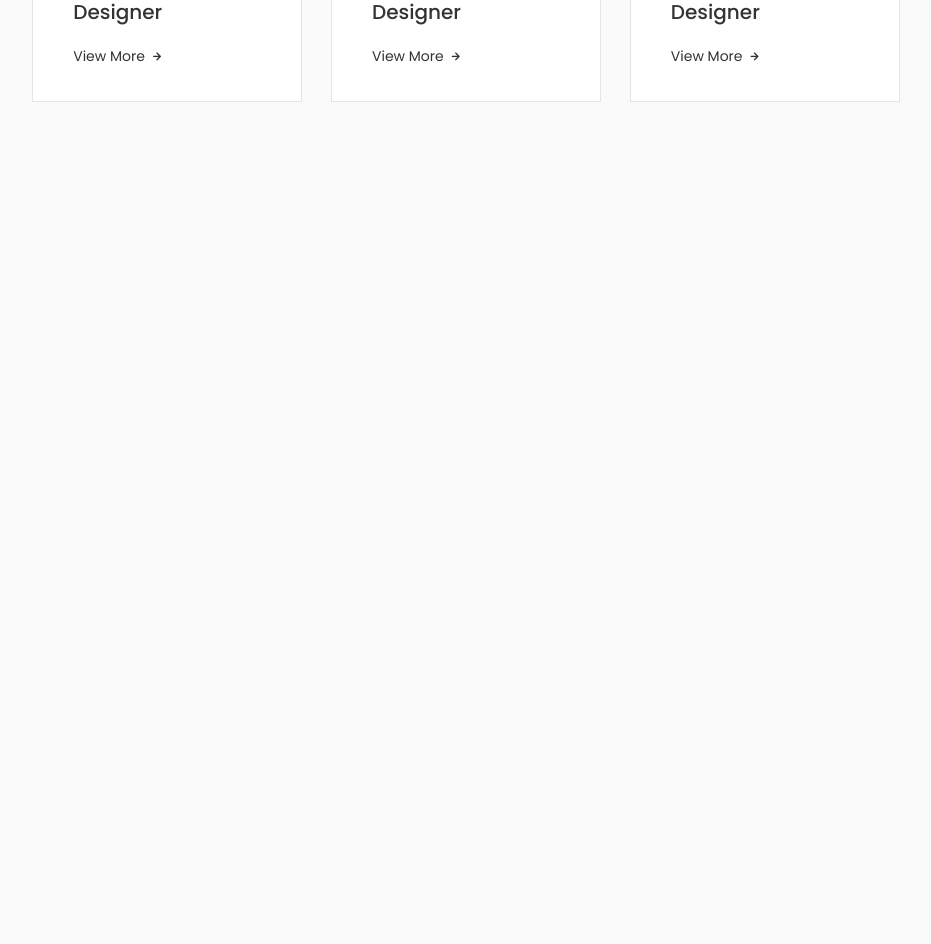
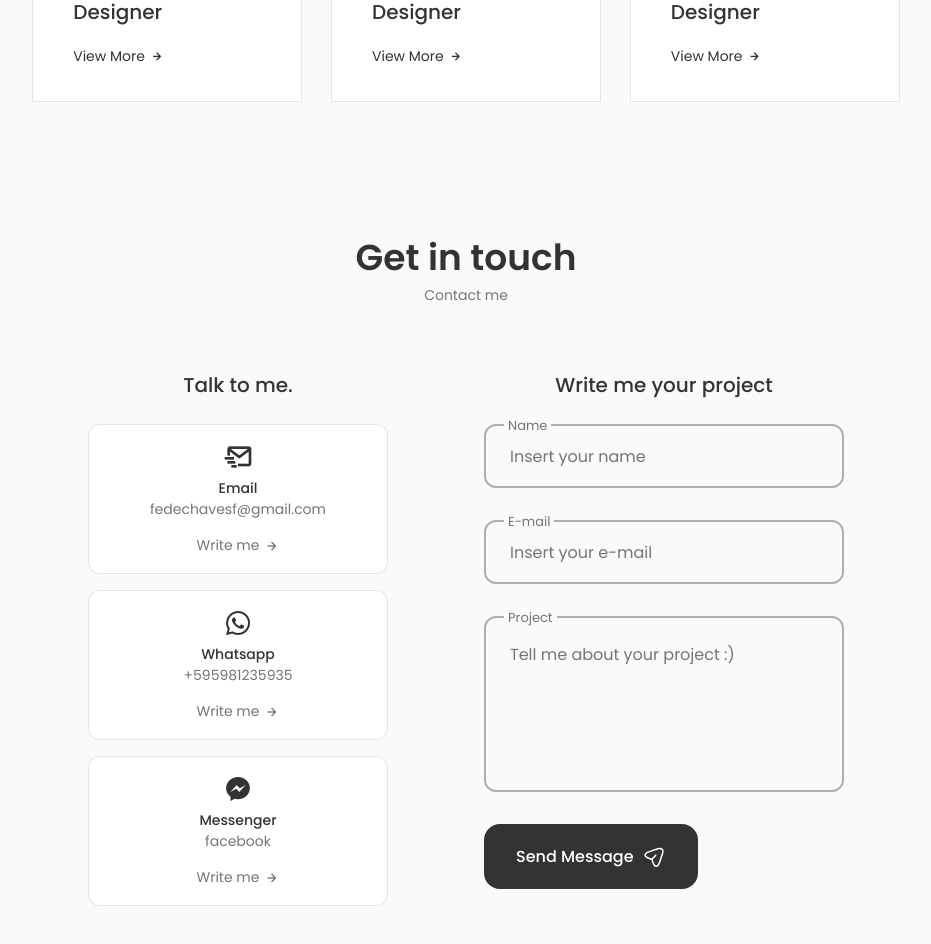
Before and after one commit to fedechaves/new_react_portfolio, a React (Create React App) app: page / in a window 1280 px wide. Shown: the part 2480-3424 px from the top of the page, without its empty margins (174-1105 px from the left). Before the commit the page ends 2614 px from the top, so only its background shows below. Built offline with nearby package versions, Linux system fonts and the light colour scheme.

Commit message:
feat: contact form ready w emailjs

```diff
--- a/package.json
+++ b/package.json
@@ -3,9 +3,11 @@
   "version": "0.1.0",
   "private": true,
   "dependencies": {
+    "@emailjs/browser": "^3.10.0",
     "@testing-library/jest-dom": "^5.16.5",
     "@testing-library/react": "^13.4.0",
     "@testing-library/user-event": "^13.5.0",
+    "emailjs-com": "^3.2.0",
     "react": "^18.2.0",
     "react-dom": "^18.2.0",
     "react-scripts": "5.0.1",
--- a/src/App.js
+++ b/src/App.js
@@ -1,5 +1,6 @@
 import './App.css';
 import About from './components/about/About';
+import Contact from './components/contact/Contact';
 import Header from './components/header/Header';
 import Home from './components/home/Home';
 import Services from './components/services/Services';
@@ -18,6 +19,7 @@
         <About />
         <Skills />
         <Services />
+        <Contact />
       </main>
     </>
   );
--- /dev/null
+++ b/src/components/contact/Contact.jsx
@@ -0,0 +1,116 @@
+import React, { useRef } from 'react';
+import emailjs from '@emailjs/browser';
+import "./contact.css"
+
+const Contact = () => {
+    const form = useRef();
+
+  const sendEmail = (e) => {
+    e.preventDefault();
+
+    emailjs.sendForm('service_2wjzbyj',
+     'template_vpaxlei',
+     form.current,
+     'N4fW7ov49nHMtsG3W')
+      e.target.reset()
+  };
+  return (
+    <section className="contact section" id="contact">
+        <h2 className="section__title">Get in touch</h2>
+        <span className="section__subtitle">Contact me</span>
+
+        <div className="contact__container container grid">
+            <div className="contact__content">
+                <h3 className="contact__title">Talk to me.</h3>
+
+                <div className="contact__info">
+                    <div className="contact__card">
+                        <i className="bx bx-mail-send contact__card-icon"></i>
+
+                        <h3 className="contact__card-title">Email</h3>
+                        <span className="contact__card-data">fedechavesf@gmail.com</span>
+
+                        <a href="mailto:fedechavesf@gmail.com.com" className="contact__button">Write me <i
+                        className="bx bx-right-arrow-alt contact__button-icon"></i>
+                        </a>
+                    </div>
+
+                    <div className="contact__card">
+                        <i className="bx bxl-whatsapp contact__card-icon"></i>
+
+                        <h3 className="contact__card-title">Whatsapp</h3>
+                        <span className="contact__card-data">+595981235935</span>
+
+                        <a href="https://wa.me/595981235935?text=Hello, more information!" className="contact__button">Write me <i
+                        className="bx bx-right-arrow-alt contact__button-icon"></i>
+                        </a>
+                    </div>
+
+                    <div className="contact__card">
+                        <i className="bx bxl-messenger contact__card-icon"></i>
+
+                        <h3 className="contact__card-title">Messenger</h3>
+                        <span className="contact__card-data">facebook</span>
+
+                        <a href="https://wa.me/595981235935?text=Hello, more information!" className="contact__button">Write me <i
+                        className="bx bx-right-arrow-alt contact__button-icon"></i>
+                        </a>
+                    </div>
+                </div>
+            </div>
+
+            <div className="contact__content">
+                <h3 className="contact__title">Write me your project</h3>
+
+                <form ref={form} onSubmit={sendEmail} className='contact__form'>
+                    <div className="contact__form-div">
+                        <label className="contact__form-tag">Name</label>
+                        <input type="text" name="name"
+                        className="contact__form-input"
+                        placeholder='Insert your name' />
+                    </div>
+
+                    <div className="contact__form-div">
+                        <label className="contact__form-tag">E-mail</label>
+                        <input
+                        type="email"
+                        name="email"
+                        className="contact__form-input"
+                        placeholder='Insert your e-mail' />
+                    </div>
+
+                    <div className="contact__form-div contact__form-area">
+                        <label className="contact__form-tag">Project</label>
+                        <textarea name="project" cols="30" rows="10"
+                        className='contact__form-input'
+                        placeholder='Tell me about your project :)'></textarea>
+                    </div>
+
+                    <button className="button button--flex">
+                        Send Message
+                        <svg
+                            class="button__icon"
+                            xmlns="http://www.w3.org/2000/svg"
+                            width="24"
+                            height="24"
+                            viewBox="0 0 24 24"
+                            fill="none"
+                        >
+                            <path
+                            d="M14.2199 21.9352C13.0399 21.9352 11.3699 21.1052 10.0499 17.1352L9.32988 14.9752L7.16988 14.2552C3.20988 12.9352 2.37988 11.2652 2.37988 10.0852C2.37988 8.91525 3.20988 7.23525 7.16988 5.90525L15.6599 3.07525C17.7799 2.36525 19.5499 2.57525 20.6399 3.65525C21.7299 4.73525 21.9399 6.51525 21.2299 8.63525L18.3999 17.1252C17.0699 21.1052 15.3999 21.9352 14.2199 21.9352ZM7.63988 7.33525C4.85988 8.26525 3.86988 9.36525 3.86988 10.0852C3.86988 10.8052 4.85988 11.9052 7.63988 12.8252L10.1599 13.6652C10.3799 13.7352 10.5599 13.9152 10.6299 14.1352L11.4699 16.6552C12.3899 19.4352 13.4999 20.4252 14.2199 20.4252C14.9399 20.4252 16.0399 19.4352 16.9699 16.6552L19.7999 8.16525C20.3099 6.62525 20.2199 5.36525 19.5699 4.71525C18.9199 4.06525 17.6599 3.98525 16.1299 4.49525L7.63988 7.33525Z"
+                            fill="var(--container-color)"
+                            ></path>
+                            <path
+                            d="M10.11 14.7052C9.92005 14.7052 9.73005 14.6352 9.58005 14.4852C9.29005 14.1952 9.29005 13.7152 9.58005 13.4252L13.16 9.83518C13.45 9.54518 13.93 9.54518 14.22 9.83518C14.51 10.1252 14.51 10.6052 14.22 10.8952L10.64 14.4852C10.5 14.6352 10.3 14.7052 10.11 14.7052Z"
+                            fill="var(--container-color)"
+                            ></path>
+                        </svg>
+                    </button>
+                </form>
+            </div>
+        </div>
+    </section>
+  )
+}
+
+export default Contact
--- /dev/null
+++ b/src/components/contact/contact.css
@@ -0,0 +1,149 @@
+.contact__container {
+    grid-template-columns: repeat(2, max-content);
+    justify-content: center;
+    column-gap: 6rem;
+    padding-bottom: 3rem;
+}
+
+.contact__title {
+    text-align: center;
+    font-size: var(--h3-font-size);
+    font-weight: var(--font-medium);
+    margin-bottom: var(--mb-1-5);
+}
+
+.contact__info {
+    display: grid;
+    row-gap: 1rem;
+    grid-template-columns: 300px;
+}
+
+.contact__card {
+    background-color: var(--container-color);
+    border: 1px solid rgba(0, 0, 0, 0.1);
+    padding: 1rem;
+    border-radius: 0.75rem;
+    text-align: center;
+}
+
+.contact__card-icon {
+    font-size: 2rem;
+    color: var(--title-color);
+    margin-bottom: var(--mb-0-25);
+}
+
+.contact__card-title,
+.contact__card-data {
+    font-size: var(--small-font-size);
+}
+
+.contact__card-title {
+    font-weight: var(--font-medium);
+}
+
+.contact__card-data {
+    display: block;
+    margin-bottom: var(--mb-0-75);
+}
+
+.contact__button {
+    color: var(--text-color);
+    font-size: var(--small-font-size);
+    display: inline-flex;
+    align-items: center;
+    justify-content: center;
+    column-gap: 0.25rem;
+}
+
+.contact__button-icon {
+    font-size: 1rem;
+    transition: .3s;
+}
+
+.contact__button:hover .contact__button-icon {
+    transform: translate(0.25rem);
+}
+
+.contact__form {
+    width: 360px;
+}
+
+.contact__form-div {
+    position:relative;
+    margin-bottom: var(--mb-2);
+    height: 4rem;
+}
+
+.contact__form-input {
+    position: absolute;
+    top: 0;
+    left: 0;
+    width: 100%;
+    height: 100%;
+    border: 2px solid rgba(0,0,0,0.3);
+    background: none;
+    color: var(--text-color);
+    outline: none;
+    border-radius: 0.75rem;
+    padding: 1.5rem;
+    z-index: 1;
+}
+
+.contact__form-tag {
+    position: absolute;
+    top: -0.75rem;
+    left: 1.25rem;
+    font-size: var(--smaller-font-size);
+    padding: 0.25rem;
+    background-color: var(--body-color);
+    z-index: 10;
+}
+
+.contact__form-area {
+    height: 11rem;
+
+}
+
+.contact__form-area textarea {
+    resize: none;
+}
+
+
+/* ================= BREAKPOINTS  ==================*/
+  /* For large devices*/
+  @media screen and (max-width: 992px) {
+    .contact__container {
+        column-gap: 3rem;
+    }
+  }
+
+  /* For medium devices */
+  @media screen and (max-width: 768px) {
+    .contact__container {
+        grid-template-columns: 1fr;
+        row-gap: 3rem;
+    }
+
+    .contact__info {
+        justify-content: center;
+    }
+
+    .contact__form {
+        margin: 0;
+    }
+  }
+
+  @media screen and (max-width: 576px) {
+    .contact__info {
+        grid-template-columns: 1fr;
+    }
+
+    .contact__form {
+        width: 100%;
+    }
+  }
+
+  /* For small devices */
+  @media screen and (max-width: 350px) {
+
+  }
```
Also changed, not shown: 1 other file (tests, documents, lock files or other folders).
